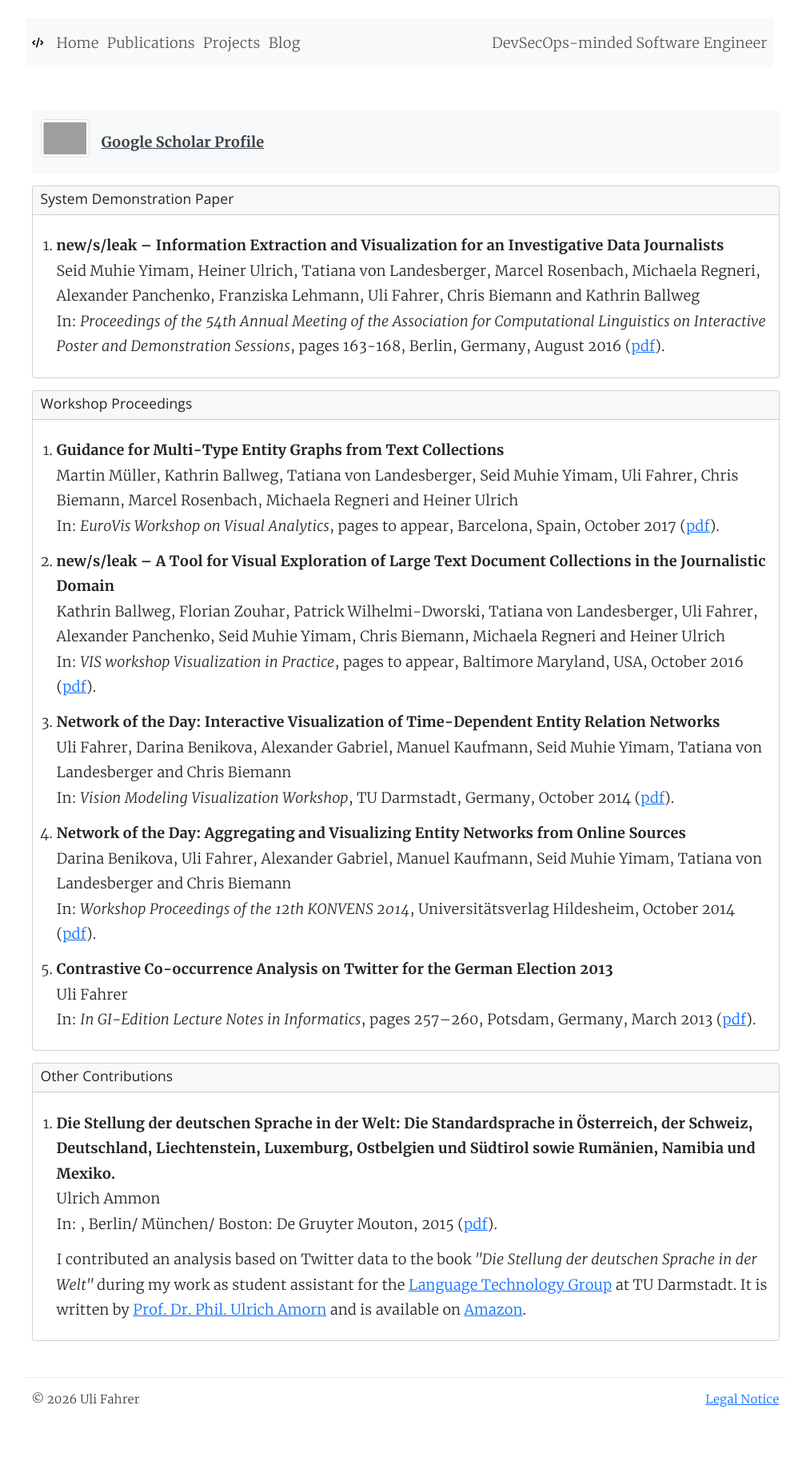
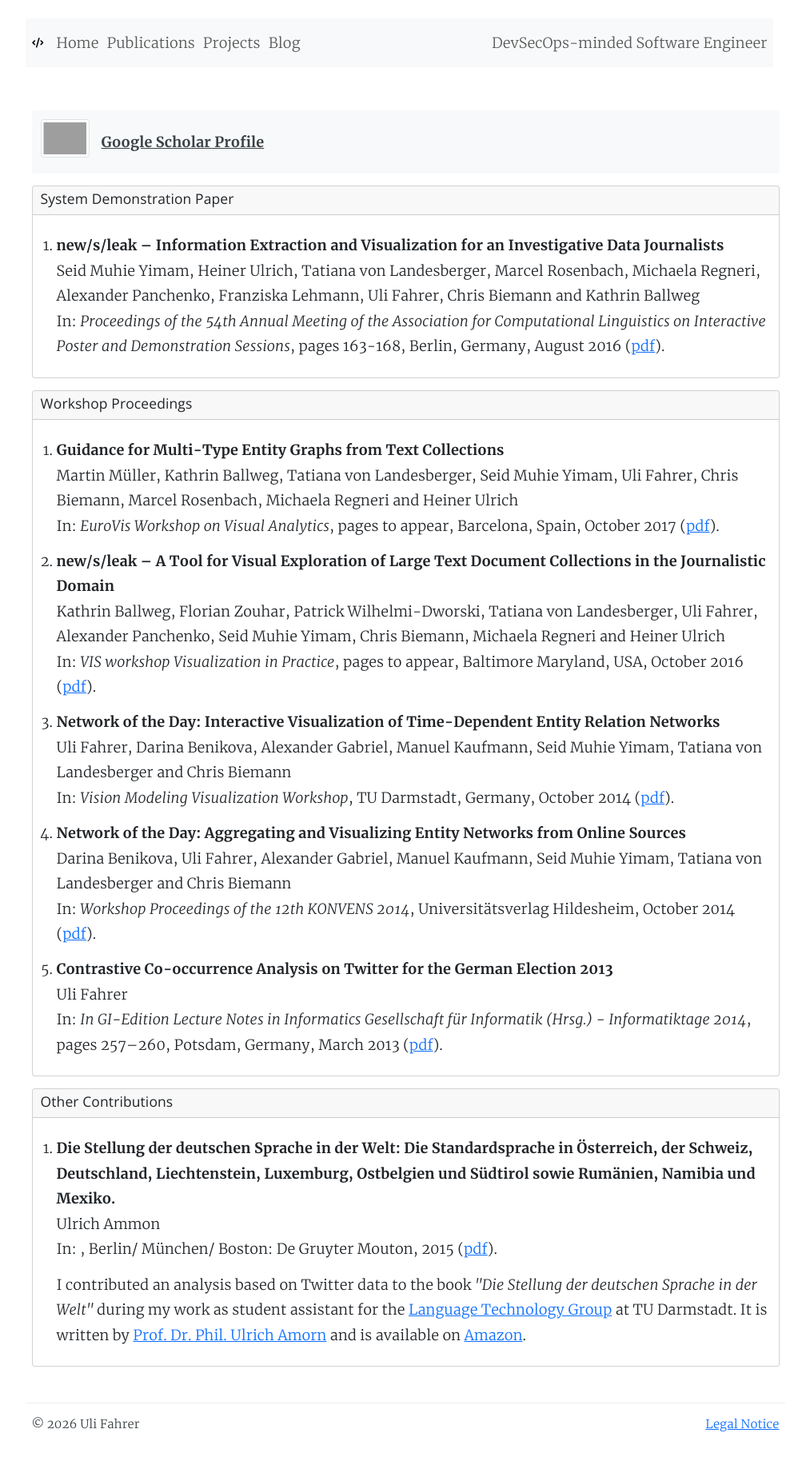
Before and after one commit to Tooa/tooa.github.io, a Jekyll site: the page built from publications/index.html, in a window 1280 px wide. Shown: the whole page at 80% size, without its empty margins (133-1146 px from the left). Built offline with Jekyll 4.4.1, drawn with Linux system fonts in a browser that asks for light colours; before the commit the page ends 1806 px from its top, so only the background shows below that; grey boxes are pictures that could not be loaded.

Commit message:
fix(publication): fix broken link

```diff
--- a/_data/publications.yml
+++ b/_data/publications.yml
@@ -20,10 +20,10 @@
   author: Uli Fahrer
   year: 2013
   month: March
-  booktitle: "In GI-Edition Lecture Notes in Informatics"
+  booktitle: "In GI-Edition Lecture Notes in Informatics Gesellschaft für Informatik (Hrsg.) - Informatiktage 2014"
   pages: 257–260
   location: Potsdam, Germany
-  url: https://dl.gi.de/handle/20.500.12116/4930
+  url: https://dl.gi.de/items/99611c73-c800-44b3-acc1-37e1c439263e
   type: workshop
 
 - title: >
@@ -40,8 +40,7 @@
   type: workshop
 
 - title: >
-      new/s/leak – Information Extraction and Visualization for an Investigative
-       Data Journalists
+      new/s/leak – Information Extraction and Visualization for an Investigative Data Journalists
   author: >
       Seid Muhie Yimam, Heiner Ulrich, Tatiana von Landesberger, Marcel Rosenbach, Michaela Regneri,
       Alexander Panchenko, Franziska Lehmann, Uli Fahrer, Chris Biemann and Kathrin Ballweg
```
